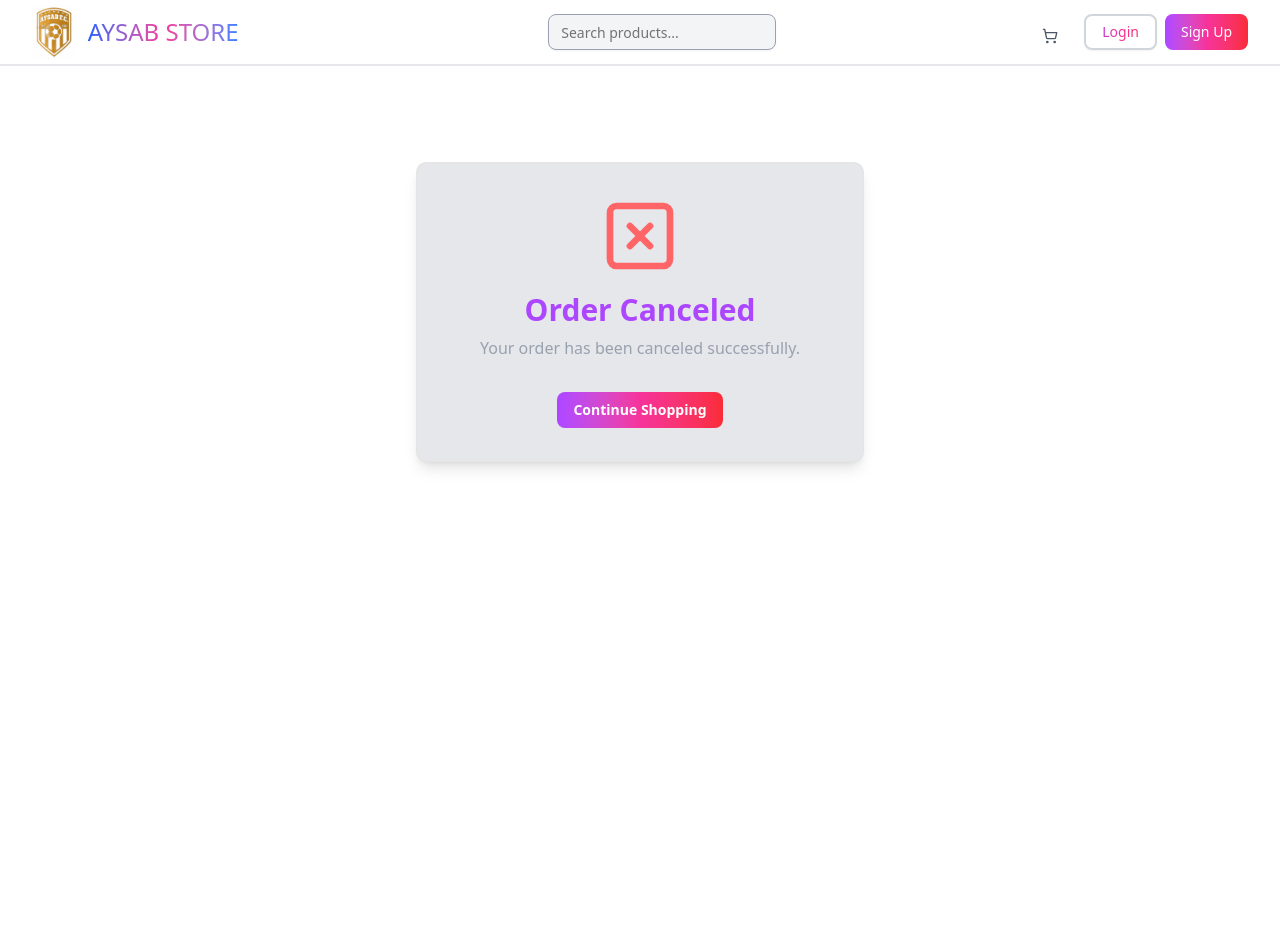
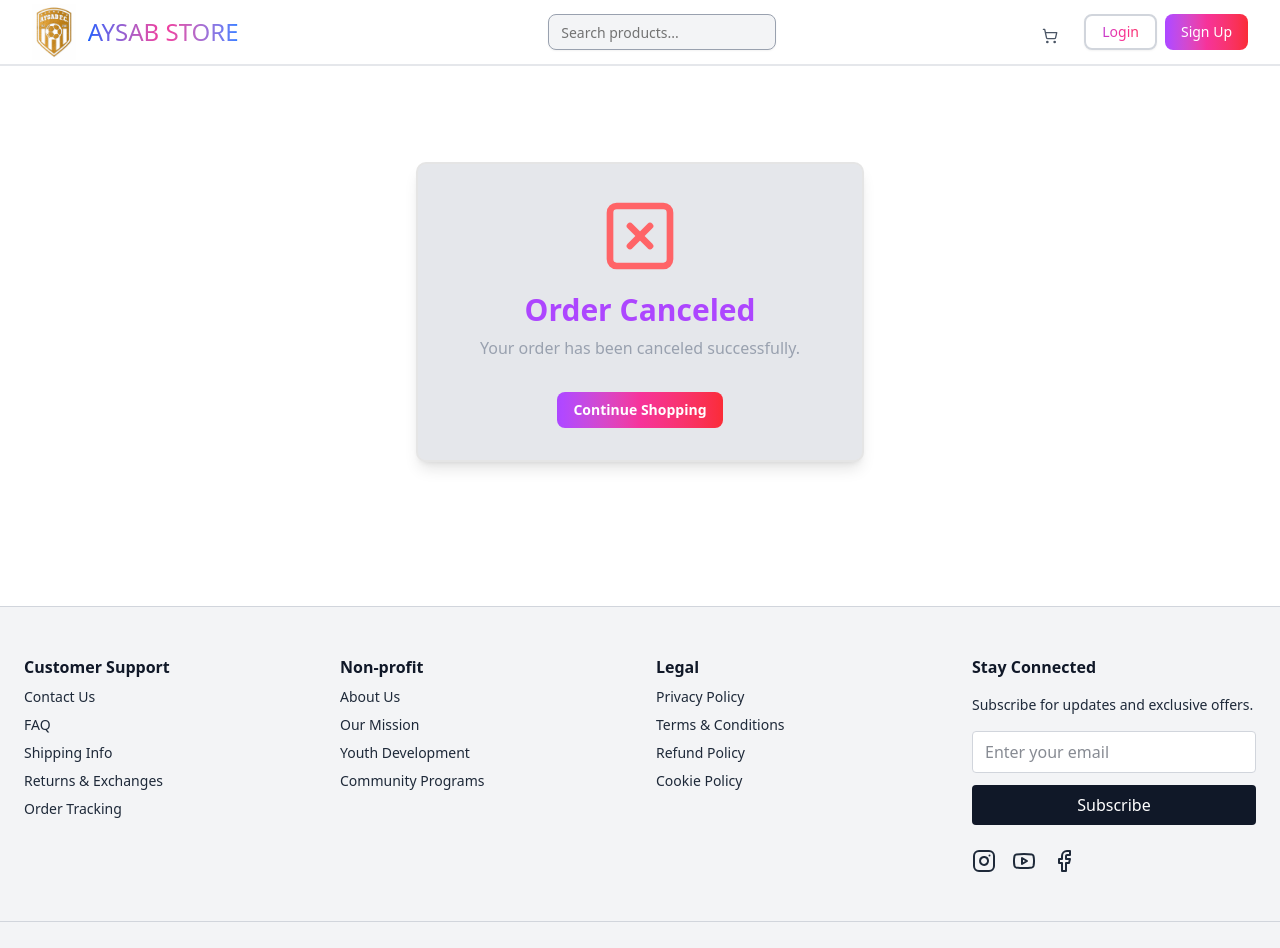
Before and after one commit to jubaelm/Aysab-Store, a Next.js app: page /orders/cancel in a window 1280 px wide. Shown: the top 948 px of the page. Before the commit the page ends 800 px from the top, so only its background shows below. Built offline with nearby package versions, Linux system fonts and the light colour scheme.

Commit message:
perform final polishing, code cleanup, and readiness checks

```diff
--- a/actions/auth/login.ts
+++ b/actions/auth/login.ts
@@ -44,11 +44,11 @@ export const handleLoginSubmit = async (inputValues: {
     }
 
     (await cookies()).set('access_token', response.accessToken, {
-      maxAge: 60 * 60 * 24,
+      maxAge: 60 * 60 * 24, // 24 hours
     });
 
     (await cookies()).set('refresh_token', response.refreshToken, {
-      maxAge: 60 * 60 * 24 * 7,
+      maxAge: 60 * 60 * 24 * 7, // 7 days
     });
   } catch (error: any) {
     console.error(error);
--- a/actions/auth/signup.ts
+++ b/actions/auth/signup.ts
@@ -1,4 +1,4 @@
-"use server";
+'use server';
 import { IAttributes } from "oneentry/dist/base/utils";
 import { fetchApiClient } from "@/lib/oneentry";
 import { ISignUpData } from "oneentry/dist/auth-provider/authProvidersInterfaces";
@@ -24,18 +24,18 @@ export const handleSignupSubmit = async (inputValues: {
     const data: ISignUpData = {
       formIdentifier: "sign_up",
       authData: [
-        { marker: "email", value: inputValues.email },
-        { marker: "password", value: inputValues.password },
+        { marker: 'email', value: inputValues.email },
+        { marker: 'password', value: inputValues.password },
       ],
-      formData: [{ marker: "name", type: "string", value: inputValues.name }],
+      formData: [{ marker: 'name', type: 'string', value: inputValues.name }],
       notificationData: {
         email: inputValues.email,
-        phonePush: ["+1234567890"],
-        phoneSMS: "+1234567890",
+        phonePush: ["+1234567890"], // Dummy phone number
+        phoneSMS: "+1234567890", // Dummy phone number
       },
     };
 
-    const value = await apiClient?.AuthProvider.signUp("email", data);
+    const value = await apiClient?.AuthProvider.signUp('email', data);
     return value;
   } catch (error: any) {
     console.error(error);
--- a/app/(main)/layout.tsx
+++ b/app/(main)/layout.tsx
@@ -4,6 +4,7 @@ import { URL } from 'node:url';
 import React from 'react';
 
 
+import Footer from '@/components/footer';
 
 
 export const metadata = {
@@ -24,9 +25,12 @@ const layout = ({
         <div className=''>
             <Navbar/>
             <div className='py-20'>{children}</div>
+       <Footer/>
         </div>
     );
 
 };
 
+
+
 export default layout;
--- /dev/null
+++ b/app/(main)/profile/page.tsx
@@ -0,0 +1,181 @@
+'use client';
+
+import { useState, useEffect } from 'react';
+
+import { Package, DollarSign, Calendar } from 'lucide-react';
+import { Avatar, AvatarFallback } from '@/components/ui/avatar';
+import getUserSession from '@/actions/auth/getUserSession';
+import { getOrders } from '@/actions/orders/get-orders';
+import { IUserEntity } from 'oneentry/dist/users/usersInterfaces';
+import { redirect } from 'next/navigation';
+
+interface UserStats {
+  lifetimeOrders: number;
+  lifetimeSpent: number;
+  yearlyOrders: number;
+  yearlySpent: number;
+  monthlyOrders: number;
+  monthlySpent: number;
+}
+
+export default function ProfilePage() {
+  const [user, setUser] = useState<IUserEntity | null>(null);
+
+  const [stats, setStats] = useState<UserStats>({
+    lifetimeOrders: 0,
+    lifetimeSpent: 0,
+    yearlyOrders: 0,
+    yearlySpent: 0,
+    monthlyOrders: 0,
+    monthlySpent: 0,
+  });
+
+  const [isLoading, setIsLoading] = useState(true);
+
+  useEffect(() => {
+    const timer = setTimeout(() => setIsLoading(false), 1500);
+    return () => clearTimeout(timer);
+  }, []);
+
+  useEffect(() => {
+    const fetchData = async () => {
+      const userData = await getUserSession();
+      if (userData) setUser(userData as IUserEntity);
+      if (!userData) {
+        setUser(null);
+        setIsLoading(false);
+        redirect('/auth?type=login');
+      }
+      const orders = await getOrders();
+      if (orders) {
+        let lifetimeOrders = 0;
+        let lifetimeSpent = 0;
+        let yearlyOrders = 0;
+        let yearlySpent = 0;
+        let monthlyOrders = 0;
+        let monthlySpent = 0;
+
+        orders.items.forEach(
+          (order: {
+            createdDate: string | number | Date;
+            totalSum: string;
+          }) => {
+            const orderDate = new Date(order.createdDate);
+            const orderYear = orderDate.getFullYear();
+            const orderMonth = orderDate.getMonth() + 1;
+            const totalSum = parseFloat(order.totalSum);
+            const currentYear = new Date().getFullYear(); // Define current year here
+            const currentMonth = new Date().getMonth() + 1; // Define current month here
+
+            // Lifetime
+            lifetimeOrders += 1;
+            lifetimeSpent += totalSum;
+
+            // Yearly
+            if (orderYear === currentYear) {
+              yearlyOrders += 1;
+              yearlySpent += totalSum;
+            }
+
+            // Monthly
+            if (orderYear === currentYear && orderMonth === currentMonth) {
+              monthlyOrders += 1;
+              monthlySpent += totalSum;
+            }
+          }
+        );
+
+        setStats({
+          lifetimeOrders,
+          lifetimeSpent,
+          yearlyOrders,
+          yearlySpent,
+          monthlyOrders,
+          monthlySpent,
+        });
+      }
+    };
+    fetchData();
+  }, []);
+
+  return (
+    <div className='min-h-screen  p-8'>
+      <div className='max-w-4xl mx-auto'>
+        <h1 className='text-4xl font-bold text-center mb-12  bg-gradient-to-r from-purple-600 via-pink-500 to-red-500 bg-clip-text text-transparent'>
+          My Profile
+        </h1>
+
+        {isLoading ? (
+          <div className='flex items-center justify-center pt-7'>
+            <div className='animate-spin rounded-full h-10 w-10 border-b-2 border-purple-900'></div>
+          </div>
+        ) : (
+          <>
+            <div className='bg-gray-2 border-2 p-6 rounded-lg shadow-lg mb-8'>
+              <div className='flex items-center space-x-4'>
+                <Avatar className='h-24 w-24 text-6xl text-purple-500'>
+                  <AvatarFallback className='bg-purple-500 text-gray-100'>
+                    {user?.formData[0].value.charAt(0)}
+                  </AvatarFallback>
+                </Avatar>
+                <div>
+                  <h2 className='text-2xl font-semibold text-purple-500'>
+                    {user?.formData[0].value}
+                  </h2>
+                  <p className='text-gray-500'>{user?.identifier}</p>
+                </div>
+              </div>
+            </div>
+
+            <div className='border-2 p-6 rounded-lg shadow-lg'>
+              <h3 className='text-xl font-semibold mb-4 text-purple-500'>
+                My Stats
+              </h3>
+              <div className='grid grid-cols-1 md:grid-cols-3 gap-4'>
+                <StatCard
+                  icon={<Package className='h-8 w-8 text-purple-500' />}
+                  title='Lifetime Orders'
+                  value={stats.lifetimeOrders}
+                />
+                <StatCard
+                  icon={<DollarSign className='h-8 w-8 text-purple-500' />}
+                  title='Lifetime Spent'
+                  value={`$${stats.lifetimeSpent.toFixed(2)}`}
+                />
+                <StatCard
+                  icon={<Calendar className='h-8 w-8 text-purple-500' />}
+                  title='This Year'
+                  value={`${stats.yearlyOrders} orders`}
+                  subvalue={`$${stats.yearlySpent.toFixed(2)} spent`}
+                />
+              </div>
+            </div>
+          </>
+        )}
+      </div>
+    </div>
+  );
+}
+
+function StatCard({
+  icon,
+  title,
+  value,
+  subvalue,
+}: {
+  icon: React.ReactNode;
+  title: string;
+  value: string | number;
+  subvalue?: string;
+}) {
+  return (
+    <div className='bg-gray-100 p-4 rounded-lg flex items-center space-x-4'>
+      {icon}
+      <div>
+        <h4 className='text-sm font-medium text-gray-500'>{title}</h4>
+        <p className='text-2xl font-bold text-purple-500'>{value}</p>
+        {subvalue && <p className='text-sm text-gray-700'>{subvalue}</p>}
+      </div>
+    </div>
+  );
+}
--- /dev/null
+++ b/components/footer.tsx
@@ -0,0 +1,126 @@
+"use client";
+
+import { useState } from "react";
+import Link from "next/link";
+import { Instagram, Youtube, Facebook } from "lucide-react";
+
+
+export default function Footer() {
+  const sections = [
+    {
+      title: "Customer Support",
+      links: [
+        { name: "Contact Us", href: "/contact" },
+        { name: "FAQ", href: "/faq" },
+        { name: "Shipping Info", href: "/shipping" },
+        { name: "Returns & Exchanges", href: "/returns" },
+        { name: "Order Tracking", href: "/orders" },
+      ],
+    },
+    {
+      title: "Non-profit",
+      links: [
+        { name: "About Us", href: "/about" },
+        { name: "Our Mission", href: "/mission" },
+        { name: "Youth Development", href: "/youth" },
+        { name: "Community Programs", href: "/programs" },
+      ],
+    },
+    {
+      title: "Legal",
+      links: [
+        { name: "Privacy Policy", href: "/privacy" },
+        { name: "Terms & Conditions", href: "/terms" },
+        { name: "Refund Policy", href: "/refunds" },
+        { name: "Cookie Policy", href: "/cookies" },
+      ],
+    },
+  ];
+
+  const [openIndex, setOpenIndex] = useState<number | null>(null);
+
+  return (
+    <footer className="bg-gray-100 text-gray-800 mt-12 border-t border-gray-300">
+      <div className="container mx-auto px-6 py-12">
+
+        {/* GRID */}
+        <div className="grid grid-cols-1 sm:grid-cols-2 md:grid-cols-4 gap-8">
+
+
+          {sections.map((section, index) => (
+            <div key={index}>
+              <button
+                className="w-full flex justify-between items-center md:cursor-default md:pointer-events-none"
+                onClick={() =>
+                  setOpenIndex(openIndex === index ? null : index)
+                }
+              >
+                <h3 className="text-gray-900 font-semibold mb-4 md:mb-2">
+                  {section.title}
+                </h3>
+
+                <span className="md:hidden">
+                  {openIndex === index ? "−" : "+"}
+                </span>
+              </button>
+
+              <ul
+                className={`space-y-2 text-sm overflow-hidden transition-all duration-300
+                ${openIndex === index ? "max-h-40" : "max-h-0 md:max-h-full"}`}
+              >
+                {section.links.map((link) => (
+                  <li key={link.href}>
+                    <Link
+                      href={link.href}
+                      className="hover:text-gray-600 transition"
+                    >
+                      {link.name}
+                    </Link>
+                  </li>
+                ))}
+              </ul>
+            </div>
+          ))}
+
+
+          <div>
+            <h3 className="text-gray-900 font-semibold mb-4">Stay Connected</h3>
+
+            <p className="text-sm mb-4">
+              Subscribe for updates and exclusive offers.
+            </p>
+
+            <input
+              type="email"
+              placeholder="Enter your email"
+              className="w-full px-3 py-2 rounded mb-3 text-gray-900 bg-white border border-gray-300"
+            />
+
+            <button className="bg-gray-900 text-white w-full py-2 rounded hover:bg-gray-700 transition">
+              Subscribe
+            </button>
+
+
+            <div className="flex gap-4 mt-6">
+              <Link href="https://www.instagram.com/aysabfc/?hl=en" target="_blank">
+                <Instagram className="w-6 h-6 hover:opacity-70" />
+              </Link>
+              <Link href="https://www.youtube.com/@aysabfc" target="_blank">
+                <Youtube className="w-6 h-6 hover:opacity-70" />
+              </Link>
+              <Link href="https://www.facebook.com/aysabfc/" target="_blank">
+                <Facebook className="w-6 h-6 hover:opacity-70" />
+              </Link>
+            </div>
+
+
+          </div>
+        </div>
+      </div>
+
+      <div className="border-t border-gray-300 py-6 text-center text-sm text-gray-500">
+        © {new Date().getFullYear()} AYSAB. All rights reserved.
+      </div>
+    </footer>
+  );
+}
```
Also changed, not shown: actions/auth/catalog/searchProducts.ts (added), app/(main)/page.tsx (line endings or trailing spaces).
